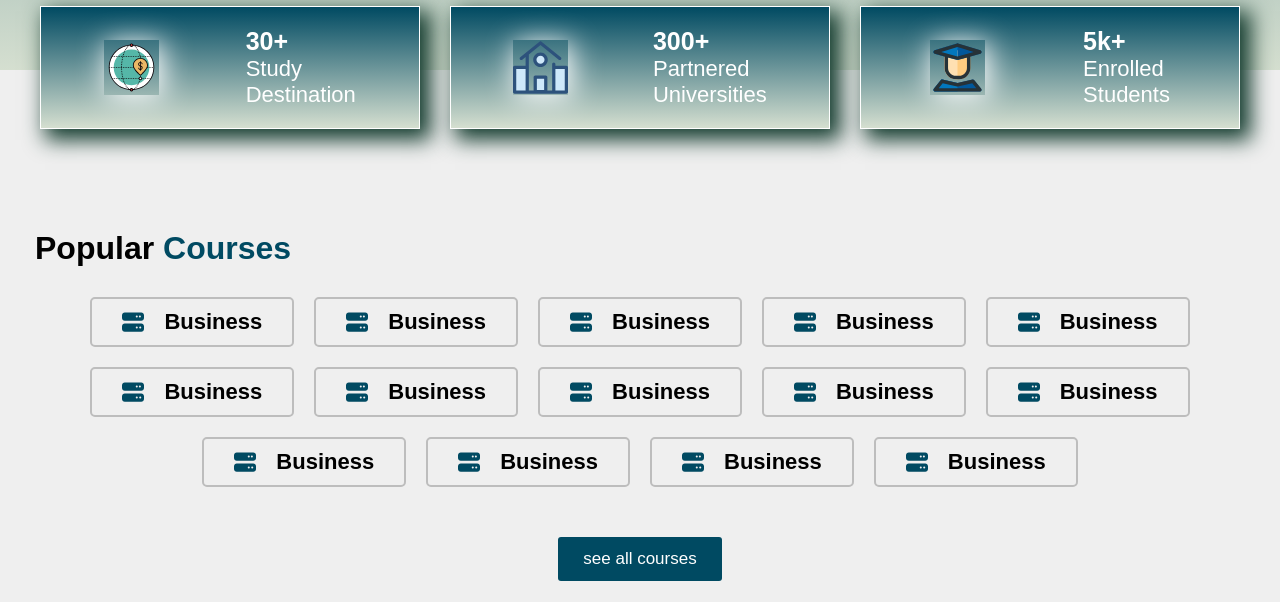
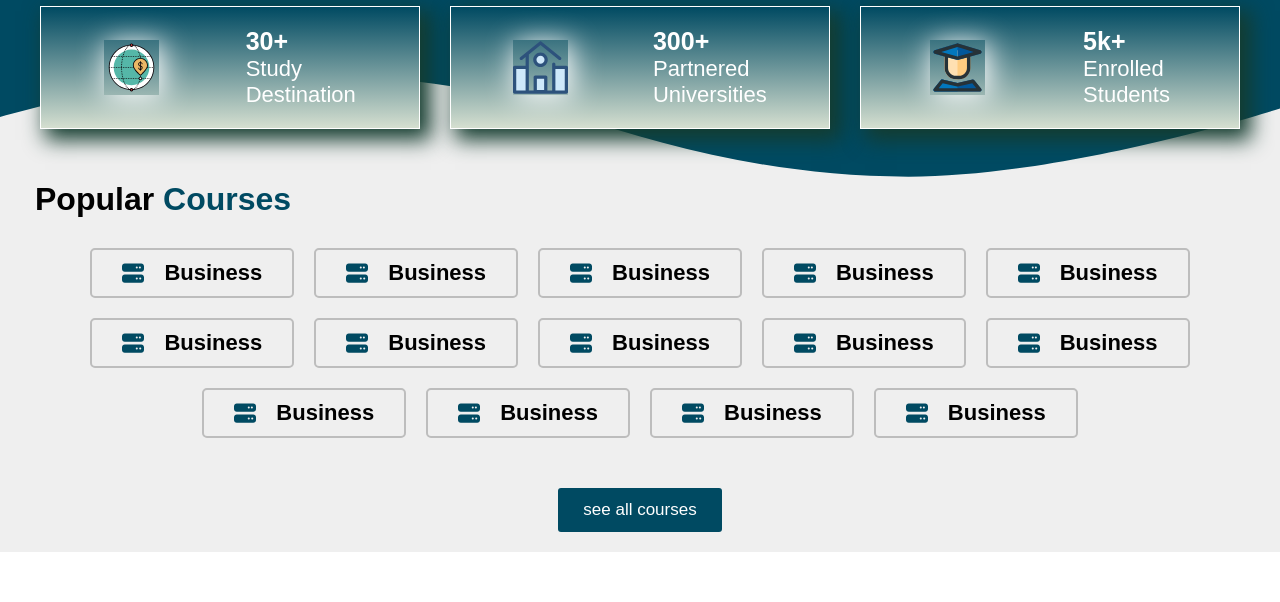
Before and after one commit to mahfuz-ta09/nrc-london, a Next.js app: page / in a window 1280 px wide. Shown: the part 690-1292 px from the top of the page. Built offline with nearby package versions, Linux system fonts and the light colour scheme; a web font is replaced by a local one.

Commit message:
process added 2.7

```diff
--- a/src/app/globals.css
+++ b/src/app/globals.css
@@ -23,7 +23,7 @@
 }
 
 .home-contain > :nth-child(1){
-  padding-top: 20vh;
+  /* padding-top: 20vh; */
   background: #efefef;
 }
 
@@ -43,12 +43,3 @@
 .home-contain > :nth-child(3) {
   background: #efefef;
 }
-
-
-@media screen and (max-width:450px) {
-  .home-contain > :nth-child(1){
-    padding-top: 10vh;
-  }
-
-
-}
--- a/src/component/shared/Banner/Banner.tsx
+++ b/src/component/shared/Banner/Banner.tsx
@@ -6,6 +6,7 @@ import banner from '../../../assets/laptop.webp'
 import building from '../../../assets/buildingsvg.svg'
 import student from '../../../assets/student.svg'
 import map from '../../../assets/map.svg'
+
 
 
 const Banner = () => {
--- a/src/component/shared/PopularCourse/PopularCourse.jsx
+++ b/src/component/shared/PopularCourse/PopularCourse.jsx
@@ -6,6 +6,11 @@ import { faServer } from '@fortawesome/free-solid-svg-icons'
 const PopularCourse = () => {
     return (
         <div className="popular-container">
+
+            <svg className="footer-wave-svg" xmlns="http://www.w3.org/2000/svg" viewBox="0 0 1200 100" preserveAspectRatio="none">
+                <path className="footer-wave-path" d="M851.8,100c125,0,288.3-45,348.2-64V0H0v44c3.7-1,7.3-1.9,11-2.9C80.7,22,151.7,10.8,223.5,6.3C276.7,2.9,330,4,383,9.8 c52.2,5.7,103.3,16.2,153.4,32.8C623.9,71.3,726.8,100,851.8,100z"></path>
+            </svg>
+
             <div className="popular-courses">
                 <h1 className='courses-tag'>Popular <span>Courses</span></h1>
                 <div className="courses">
--- a/src/css/shared/Banner/Banner.css
+++ b/src/css/shared/Banner/Banner.css
@@ -1,6 +1,6 @@
 .banner-container{
     width: 100%;
-    background: linear-gradient(to bottom, rgba(0,74,98,1) 0%, rgba(213,223,208,1) 100%);
+    background: rgba(0,74,98,1);
     height: 95vh;
     background-position: center;
     background-size: cover;
--- a/src/css/shared/PopularCourse/PopularCourse.css
+++ b/src/css/shared/PopularCourse/PopularCourse.css
@@ -3,7 +3,7 @@
     height: auto;
     margin: 0 auto;
     color: aliceblue;
-    padding: 10vh 0;
+    /* padding: 10vh 0; */
 }
 
 .popular-courses{
@@ -11,6 +11,10 @@
     margin: 0 auto;
     width: 100%;
     height: 100%;
+}
+
+.footer-wave-path{
+    fill: rgba(0,74,98);
 }
 
 .courses-tag{
```
